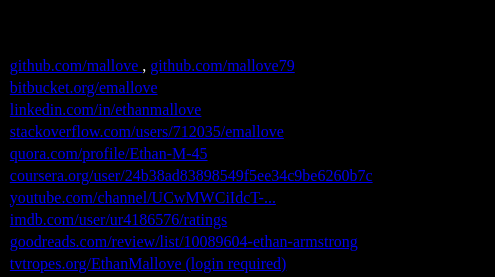
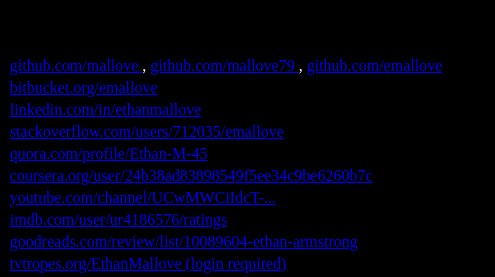
Before and after one commit to emallove/emallove.github.io, a plain HTML site: page index.html in a window 1280 px wide. Shown: the top 277 px of the page, 166-661 px from the left. Drawn offline with Linux system fonts and the light colour scheme.

Commit message:
Add github.com/emallove

```diff
--- a/index.html
+++ b/index.html
@@ -28,7 +28,9 @@
       <img width='50px' src='https://avatars1.githubusercontent.com/u/711944' />
     <tr>
       <td>GitHub: &#160;
-      <td><a href="http://github.com/mallove">github.com/mallove </a>, <a href="http://github.com/mallove79">github.com/mallove79 </a>
+      <td><a href="http://github.com/mallove">github.com/mallove </a>,
+          <a href="http://github.com/mallove79">github.com/mallove79 </a>,
+          <a href="http://github.com/emallove">github.com/emallove </a>
     <tr>
       <td>Bitbucket: &#160;
       <td><a href="https://bitbucket.org/emallove">bitbucket.org/emallove </a>
```
